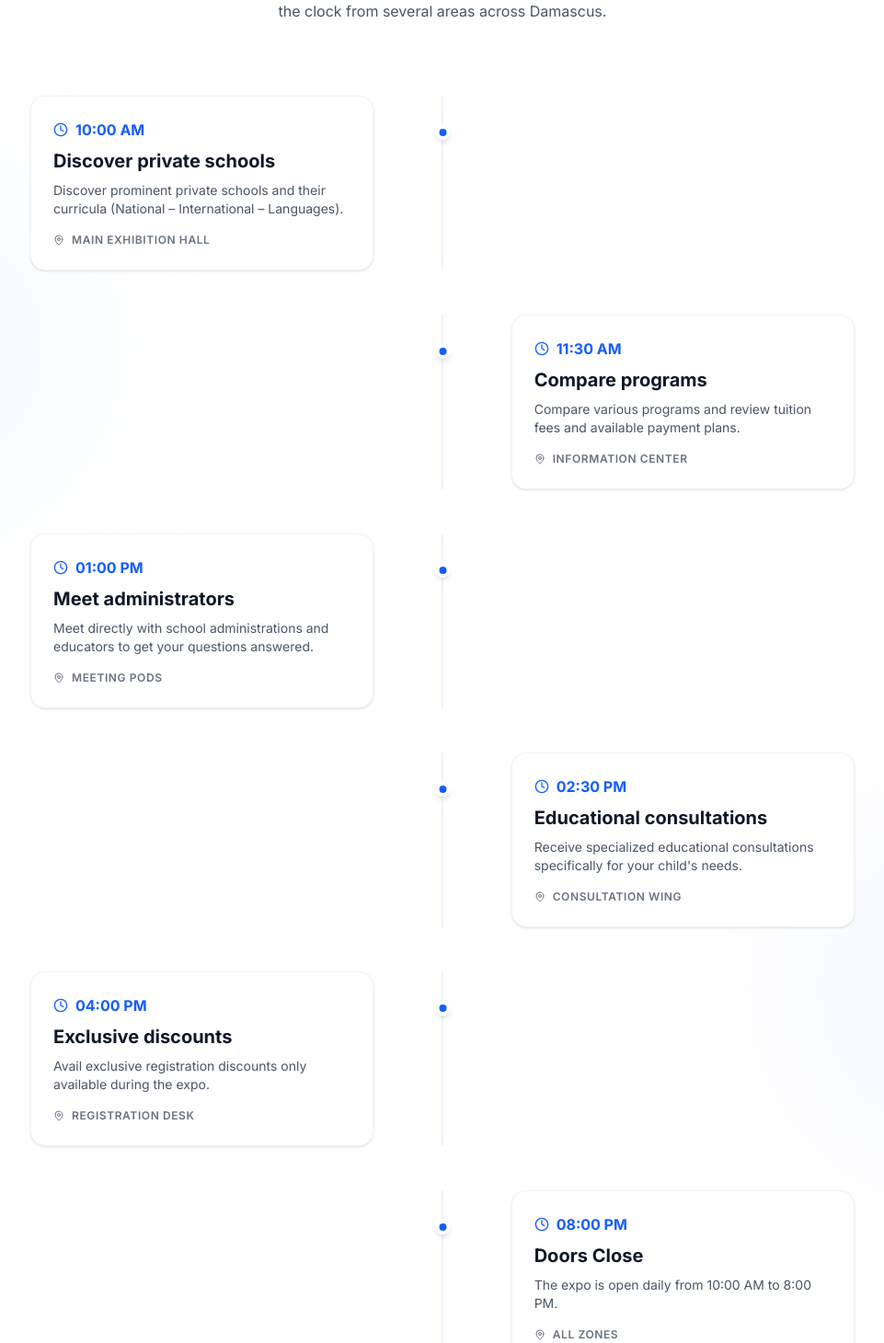
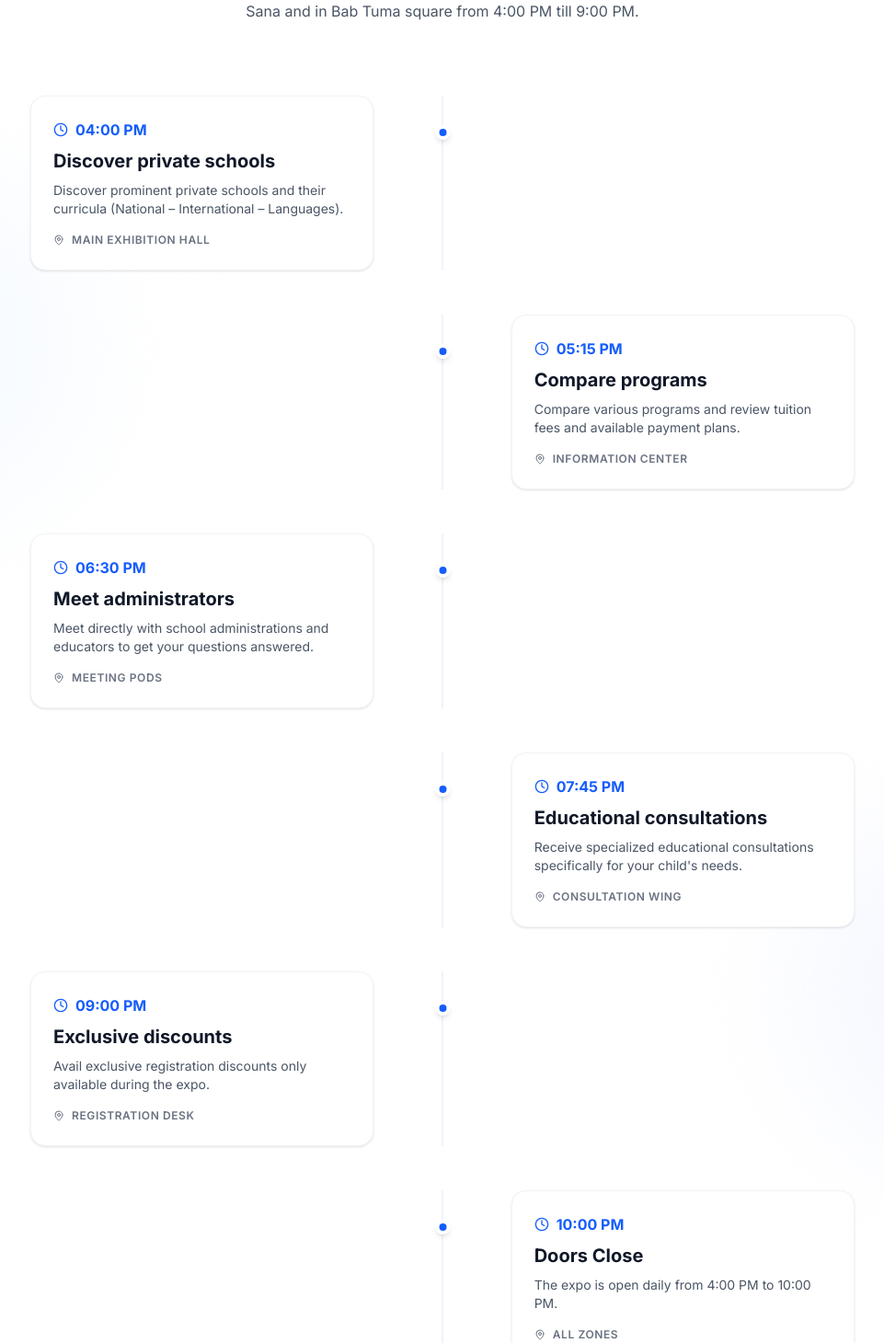
Before and after one commit to wkassoumeh-prog/schools-expo-site-antig, a Next.js app: page /en in a window 1280 px wide. Shown: the part 5250-6710 px from the top of the page at 92% size, without its empty margins (159-1120 px from the left). Built offline with nearby package versions, Linux system fonts and the light colour scheme.

Commit message:
Update footer logo and event details

```diff
--- a/content/copy.ar.ts
+++ b/content/copy.ar.ts
@@ -113,42 +113,42 @@ export const copyAr = {
   duringVisit: {
     title: 'خلال زيارتك',
     titleHighlight: 'للمعرض',
-    subtitle: 'ساعات الزيارة من 10 صباحاً حتى 8 مساءً. يوجد مواصلات مجانية على مدار الساعة من عدة مناطق في دمشق.',
+    subtitle: 'ساعات الزيارة من 4:00 مساءً حتى 10:00 مساءً. تتوفر باصات نقل مجانية أمام سانا وفي ساحة باب توما من الساعة 4:00 مساءً حتى 9:00 مساءً.',
     discoverSchools: {
-      time: '10:00 ص',
+      time: '04:00 م',
       title: 'التعرف على المدارس الخاصة',
       location: 'القاعة الرئيسية',
       desc: 'التعرف على أبرز المدارس الخاصة وبرامجها ومقارنة المناهج.',
     },
     comparePrograms: {
-      time: '11:30 ص',
+      time: '05:15 م',
       title: 'مقارنة البرامج',
       location: 'مركز المعلومات',
       desc: 'مقارنة المناهج والرسوم الدراسية وأنظمة الدفع.',
     },
     meetAdmins: {
-      time: '01:00 م',
+      time: '06:30 م',
       title: 'لقاء الإدارات',
       location: 'غرف اللقاء',
       desc: 'لقاء مباشر مع إدارات المدارس والمعلمين.',
     },
     consultations: {
-      time: '02:30 م',
+      time: '07:45 م',
       title: 'استشارات تعليمية',
       location: 'جناح الاستشارات',
       desc: 'الحصول على استشارات تعليمية متخصصة لأبناءك.',
     },
     discounts: {
-      time: '04:00 م',
+      time: '09:00 م',
       title: 'خصومات حصرية',
       location: 'مكتب التسجيل',
       desc: 'الاستفادة من عروض وخصومات تسجيل حصرية.',
     },
     doorsClose: {
-      time: '08:00 م',
+      time: '10:00 م',
       title: 'إغلاق الأبواب',
       location: 'جميع الأجنحة',
-      desc: 'ساعات الزيارة من 10 صباحاً حتى 8 مساءً.',
+      desc: 'ساعات الزيارة من 4:00 مساءً حتى 10:00 مساءً.',
     },
   },
   campusSpotlight: {
@@ -213,10 +213,10 @@ export const copyAr = {
       q: 'هل يمكن للطلاب التسجيل أثناء المعرض؟',
       a: 'نعم، سيكون التواصل المباشر والتسجيل متاحاً مع العديد من المؤسسات المشاركة.',
     },
-    q4: { q: 'متى ساعات الزيارة؟', a: 'ساعات الزيارة من 10 صباحاً حتى 8 مساءً.' },
+    q4: { q: 'متى ساعات الزيارة؟', a: 'ساعات الزيارة من 4:00 مساءً حتى 10:00 مساءً.' },
     q5: {
       q: 'هل يوجد مواصلات إلى مدينة المعارض؟',
-      a: 'نعم، يوجد مواصلات مجانية على مدار الساعة من عدة مناطق في مدينة دمشق.',
+      a: 'نعم، تتوفر باصات نقل مجانية أمام سانا وفي ساحة باب توما من الساعة 4:00 مساءً حتى 9:00 مساءً.',
     },
   },
   registration: {
@@ -281,6 +281,7 @@ export const copyAr = {
       month: 'آب',
       year: '2026',
     },
+    eventTime: '4:00 مساءً – 10:00 مساءً',
     quickLinks: 'روابط سريعة',
     aboutExpo: 'عن المعرض',
     forParents: 'للأهالي',
--- a/content/copy.en.ts
+++ b/content/copy.en.ts
@@ -82,42 +82,42 @@ export const copyEn = {
     title: 'During your',
     titleHighlight: 'Visit',
     subtitle:
-      'Visiting hours are from 10:00 AM to 8:00 PM. Free shuttle services are available around the clock from several areas across Damascus.',
+      'Visiting hours are from 4:00 PM to 10:00 PM. Free shuttle buses are available in front of Sana and in Bab Tuma square from 4:00 PM till 9:00 PM.',
     discoverSchools: {
-      time: '10:00 AM',
+      time: '04:00 PM',
       title: 'Discover private schools',
       location: 'Main Exhibition Hall',
       desc: 'Discover prominent private schools and their curricula (National – International – Languages).',
     },
     comparePrograms: {
-      time: '11:30 AM',
+      time: '05:15 PM',
       title: 'Compare programs',
       location: 'Information Center',
       desc: 'Compare various programs and review tuition fees and available payment plans.',
     },
     meetAdmins: {
-      time: '01:00 PM',
+      time: '06:30 PM',
       title: 'Meet administrators',
       location: 'Meeting Pods',
       desc: 'Meet directly with school administrations and educators to get your questions answered.',
     },
     consultations: {
-      time: '02:30 PM',
+      time: '07:45 PM',
       title: 'Educational consultations',
       location: 'Consultation Wing',
       desc: "Receive specialized educational consultations specifically for your child's needs.",
     },
     discounts: {
-      time: '04:00 PM',
+      time: '09:00 PM',
       title: 'Exclusive discounts',
       location: 'Registration Desk',
       desc: 'Avail exclusive registration discounts only available during the expo.',
     },
     doorsClose: {
-      time: '08:00 PM',
+      time: '10:00 PM',
       title: 'Doors Close',
       location: 'All Zones',
-      desc: 'The expo is open daily from 10:00 AM to 8:00 PM.',
+      desc: 'The expo is open daily from 4:00 PM to 10:00 PM.',
     },
   },
   campusSpotlight: {
@@ -179,10 +179,10 @@ export const copyEn = {
       q: 'Can students register during the expo?',
       a: 'Yes, direct communication and registration will be available with many participating institutions.',
     },
-    q4: { q: 'What are the visiting hours?', a: 'Visiting hours are from 10:00 AM to 8:00 PM.' },
+    q4: { q: 'What are the visiting hours?', a: 'Visiting hours are from 4:00 PM to 10:00 PM.' },
     q5: {
       q: 'Is there transportation to the Fairground (Fair City)?',
-      a: 'Yes, free shuttle services are available around the clock from several areas across Damascus.',
+      a: 'Yes, free shuttle buses are available in front of Sana and in Bab Tuma square from 4:00 PM till 9:00 PM.',
     },
   },
   registration: {
@@ -247,6 +247,7 @@ export const copyEn = {
       month: '',
       year: '2026',
     },
+    eventTime: '4:00 PM – 10:00 PM',
     quickLinks: 'Quick Links',
     aboutExpo: 'About the Expo',
     forParents: 'For Parents',
--- a/src/components/Footer.tsx
+++ b/src/components/Footer.tsx
@@ -55,7 +55,7 @@ export const Footer = ({ locale, copy }: Props) => {
             <div className="flex items-end mb-4 sm:mb-6 h-16">
               <h4 className="text-lg font-bold text-white uppercase tracking-wider">{copy.footer.dateTitle}</h4>
             </div>
-            <div className="text-slate-400">
+            <div className="text-slate-400 space-y-3">
               <div className="flex items-center gap-3">
                 <svg xmlns="http://www.w3.org/2000/svg" className="h-6 w-6 text-amber-500 flex-shrink-0" fill="none" viewBox="0 0 24 24" stroke="currentColor">
                   <path strokeLinecap="round" strokeLinejoin="round" strokeWidth={2} d="M8 7V3m8 4V3m-9 8h10m-11 9h12a2 2 0 002-2V7a2 2 0 00-2-2H6a2 2 0 00-2 2v11a2 2 0 002 2z" />
@@ -74,6 +74,14 @@ export const Footer = ({ locale, copy }: Props) => {
                       <LtrText value={copy.footer.openingDates.year} />
                     </>
                   ) : null}
+                </p>
+              </div>
+              <div className="flex items-center gap-3">
+                <svg xmlns="http://www.w3.org/2000/svg" className="h-6 w-6 text-amber-500 flex-shrink-0" fill="none" viewBox="0 0 24 24" stroke="currentColor">
+                  <path strokeLinecap="round" strokeLinejoin="round" strokeWidth={2} d="M12 8v4l3 3m6-3a9 9 0 11-18 0 9 9 0 0118 0z" />
+                </svg>
+                <p>
+                  <LtrText value={copy.footer.eventTime} />
                 </p>
               </div>
             </div>
@@ -108,7 +116,7 @@ export const Footer = ({ locale, copy }: Props) => {
           <div className="flex items-center sm:justify-center">
             <div className="flex items-end sm:mb-6 min-h-16">
               <img
-                src="/Vulcan.png"
+                src="/vulcan_logo_white_transparent.svg"
                 alt={copy.footer.organizerName}
                 className="h-[8.1rem] sm:h-[9.45rem] w-auto max-w-full object-contain object-start opacity-90"
               />
```
Also changed, not shown: public/vulcan_logo_white_transparent.svg (added).
